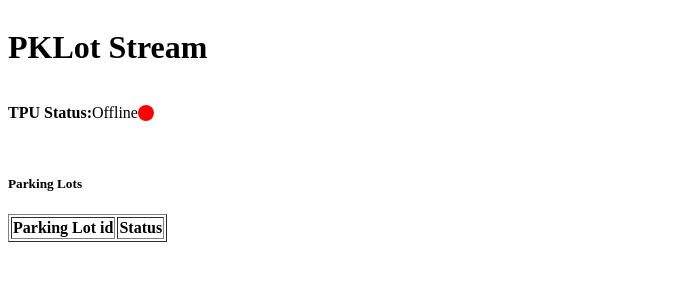
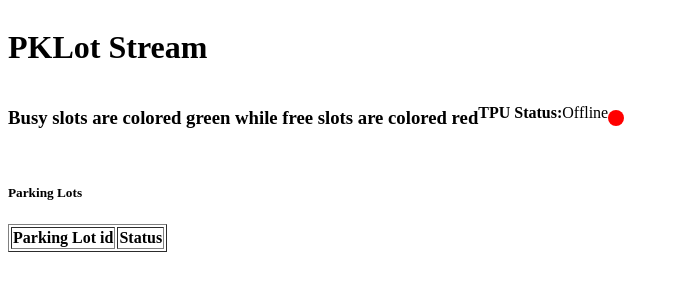
Before and after one commit to Viggyz/parkingheroku, a Flask app: page / in a window 1280 px wide. Shown: the top 300 px of the page, without its empty margins (0-679 px from the left). Run offline with Flask 2, Linux system fonts and the light colour scheme; lists and menus that the app fills with data are empty; some libraries are stand-ins or nearby versions.

Commit message:
Added color text to indicate occupancy

```diff
--- a/templates/index.html
+++ b/templates/index.html
@@ -21,6 +21,7 @@
     <div style="display: flex; margin: 0 auto; flex-direction: column">
       <h1>PKLot Stream</h1>
       <div style="display: flex; flex-direction: row; -ms-flex-align: baseline">
+        <h3>Busy slots are colored green while free slots are colored red</h3>
         <p><strong>TPU Status:</strong></p>
         <p id="tpu-status">Offline</p>
         <div
@@ -117,6 +118,7 @@
           );
           space_id.appendChild(id_val);
           status.appendChild(status_val);
+          status.style.color = parseInt(value) ? "green" : "red";
           row.append(space_id);
           row.append(status);
           lot_body.appendChild(row);
@@ -132,6 +134,7 @@
           );
           x[1].innerHTML = parseInt(value) ? "busy" : "free";
           c = c + 1;
+          x[1].style.color = parseInt(value) ? "green" : "red";
         }
       }
 
@@ -143,6 +146,7 @@
       tpu_stat.innerHTML = msg.status;
       tpu_icon.style.backgroundColor =
         msg.status === "Online" ? "green" : "red";
+
       console.log("curr status: " + tpu_stat.innerHTML);
       if (
         msg.status === "Online" &&
```
